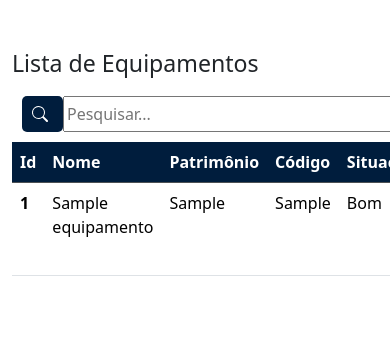
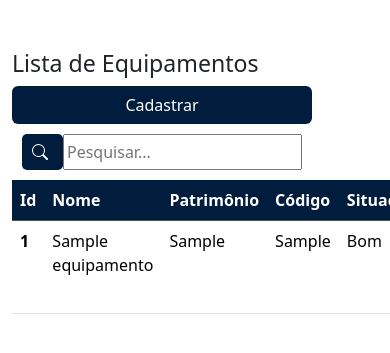
Before and after one commit to assuncaofelipe/CEN-Eng-Web-Django-II, a Django app: page /equipamentos/ in a window 390 px wide; the page is wider, and only the part inside the window is pictured. Shown: the part 70-423 px from the top of that part. Run offline with Django 4.2, Linux system fonts and the light colour scheme; a user stored in the database is signed in; tables that the repository leaves empty hold one stand-in row (values such as "Sample post").

Commit message:
reponsividade no component search

```diff
--- a/static/css/search.css
+++ b/static/css/search.css
@@ -45,3 +45,26 @@
 .btn a {
     text-decoration: none;
 }
+
+@media (max-width: 768px) {
+    .search-container {
+        display: flex;
+        flex-direction: column-reverse;
+        align-items    : start;
+    }
+    .search-input input {
+        width: 100%;
+    }
+}
+
+@media (min-width: 769px) and (max-width: 1000px) {
+    .search-container {
+        display: flex;
+        flex-direction: column-reverse;
+        align-items    : start;
+    }
+
+    .search-input input {
+        width: 100%;
+    }
+}
```
